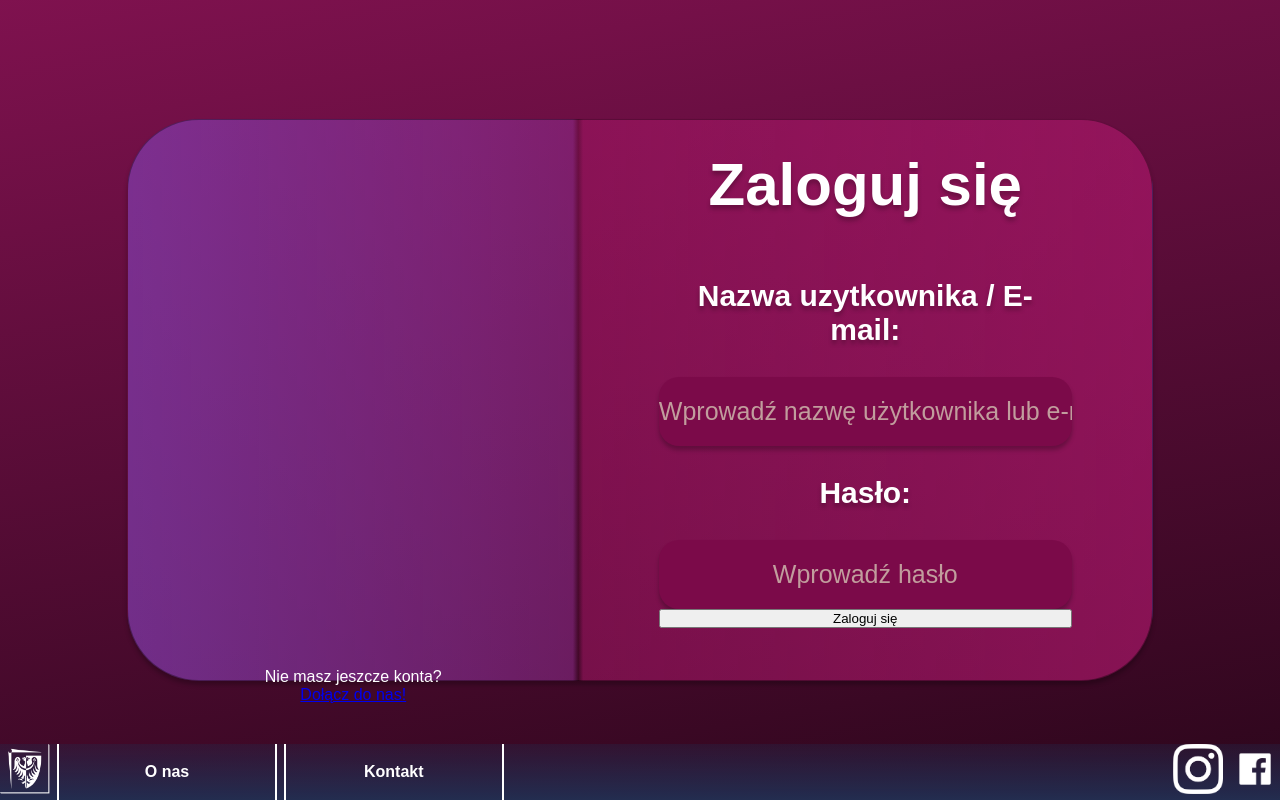
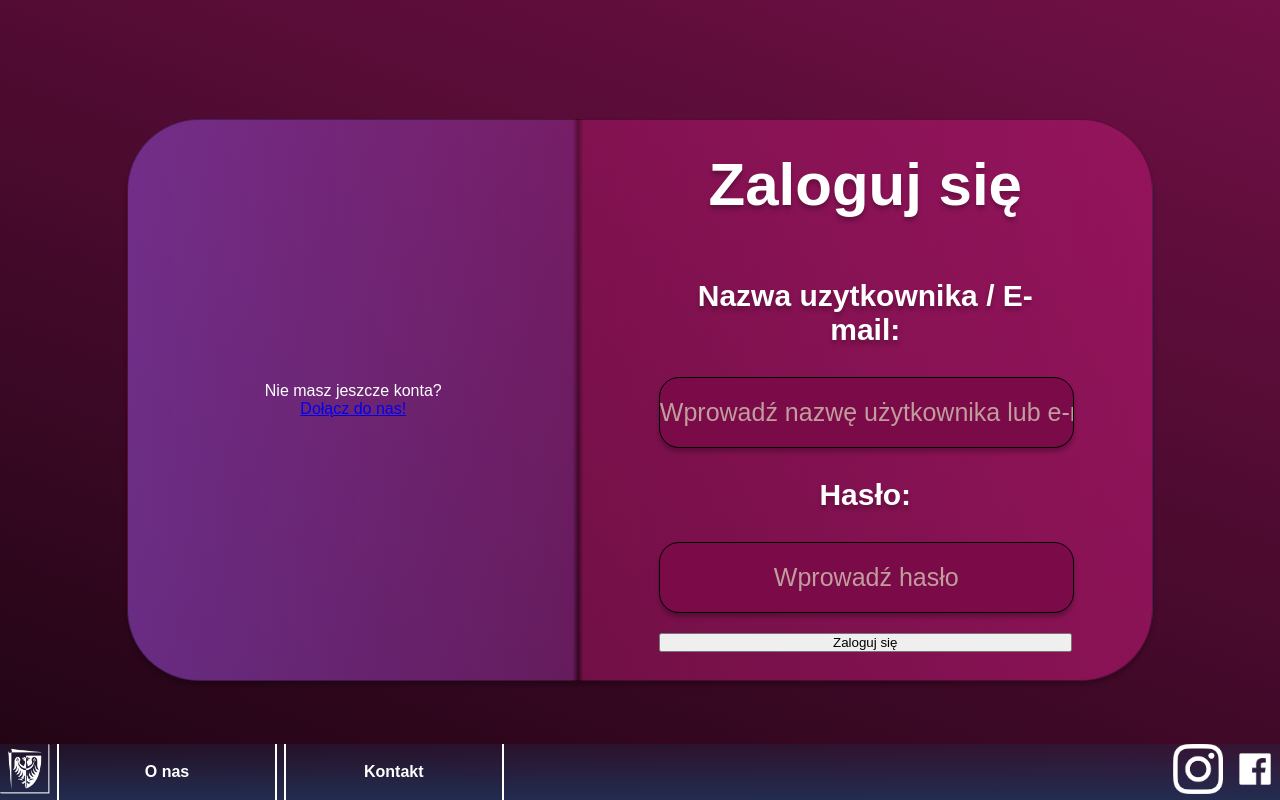
Before and after one commit to RussetFox/Engineering-Thesis-Wirtualna-Politechnika, a React (Create React App) app in the folder wirtualna-front/: page /login in a window 1280 px wide. Built offline with nearby package versions, Linux system fonts and the light colour scheme.

Commit message:
Alpha 1.3.3: Improved styling, slight code refactoring to reduce number of files and improve code readability for animated gradiendt backgrounds

```diff
--- a/wirtualna-front/src/Components/Login.tsx
+++ b/wirtualna-front/src/Components/Login.tsx
@@ -1,6 +1,7 @@
 import React, { useState } from 'react';
 import { Link } from 'react-router-dom';
 import '../Styles/Login-Page.css';
+import '../Styles/Button.css';
 export default function Login() {
   const [login, setLogin] = useState(() => { return '' });
   const [password, setPassword] = useState(() => { return '' });
@@ -11,7 +12,7 @@ export default function Login() {
   };
 
   return (
-    <div className='login-page'>
+    <div className='gradient-background-claret'>
       <div className='login-form-frame'>
         <div className='login-form-data'>
           <h1>Zaloguj się</h1>
--- a/wirtualna-front/src/Components/Main-Page-Component.tsx
+++ b/wirtualna-front/src/Components/Main-Page-Component.tsx
@@ -6,7 +6,7 @@ import PwrLogo from "../Resources/Logo/logo.png";
 
 export default function Main_Page_Component() {
     return (
-        <div className="gradient-background">
+        <div className="gradient-background-mainpage">
             <div className="front-page-frame">
                 <div className="front-page-frame-photo"><img src={PwrLogo} alt="H3h3h3" /></div>
                 <div className="front-page-frame-title">
--- a/wirtualna-front/src/Components/Register.tsx
+++ b/wirtualna-front/src/Components/Register.tsx
@@ -17,6 +17,7 @@ export default function Register () {
   };
 
   return (
+    <div className='gradient-background-purple'>
     <div>
       <h2>Register</h2>
       <form onSubmit={handleRegister}>
@@ -65,5 +66,6 @@ export default function Register () {
       <p>Masz już konto?</p>
       <Link to = '/login'>Zaloguj się!</Link>
     </div>
+    </div>
   );
 };
--- a/wirtualna-front/src/Styles/Gradient_Background.css
+++ b/wirtualna-front/src/Styles/Gradient_Background.css
@@ -12,7 +12,7 @@
   }
 }
 
-.gradient-background {
+.gradient-background-mainpage {
   /* Applying the specified colors in a repeating gradient */
   background: linear-gradient(249deg,
       #813CAC 9.37%,
@@ -41,3 +41,47 @@
   justify-content: center;
   align-items: center;
 }
+
+
+.gradient-background-claret {
+  /*Gradient*/
+  background: linear-gradient(-160deg, #A61767 0%, rgba(166, 23, 103, 0.00) 100%);
+  background-color: black;
+
+  background-size: 200% 200%;
+
+  /*Animation time*/
+  animation: gradientAnimation 7s ease infinite;
+
+  height: 100%;
+  width: 100%;
+  position: fixed;
+  top: 0;
+  left: 0;
+  display: flex;
+  justify-content: center;
+  align-items: center;
+
+}
+
+
+.gradient-background-purple {
+  /*Gradient*/
+  background: linear-gradient(160deg, rgba(129, 60, 172, 0.76) 0%, rgba(129, 60, 172, 0.19) 100%);
+  background-color: black;
+
+  background-size: 200% 200%;
+
+  /*Animation time*/
+  animation: gradientAnimation 7s ease infinite;
+
+  height: 100%;
+  width: 100%;
+  position: fixed;
+  top: 0;
+  left: 0;
+  display: flex;
+  justify-content: center;
+  align-items: center;
+
+}
--- a/wirtualna-front/src/Styles/Login-Page.css
+++ b/wirtualna-front/src/Styles/Login-Page.css
@@ -1,42 +1,3 @@
-@keyframes gradientAnimation {
-    0% {
-      background-position: 0% 50%;
-    }
-
-    50% {
-      background-position: 100% 50%;
-    }
-
-    100% {
-      background-position: 0% 50%;
-    }
-  }
-
-.login-page {
-
-     /* Applying the specified colors in a repeating gradient */
-  background: linear-gradient(170deg, #A61767 0%, rgba(166, 23, 103, 0.00) 100%) ;
-  background-color: black;
-
-/*Ustawienie gradientu w celach*/
-background-size: 200% 200%;
-
-
-/* Set up the animation */
-animation: gradientAnimation 8s ease infinite;
-
-/* Below are your pre-existing styles to ensure full screen and centering */
-height: 100%;
-width: 100%;
-position: fixed;
-top: 0;
-left: 0;
-display: flex;
-justify-content: center;
-align-items: center;
-
-}
-
 .login-form-frame {
     border-radius: 72px;
     border: 1px solid rgba(0, 0, 0, 0.35);
@@ -45,6 +6,7 @@ align-items: center;
     width: 80%;
     height: 70%;
     grid-template-columns: 44% 56%;
+    grid-template-rows: 100%;
     display: grid;
     align-items: center;
 }
@@ -74,7 +36,7 @@ align-items: center;
     height: 80%;
     width: 90%;
     padding-top: 0px;
-    padding-bottom: 40px;
+    padding-bottom: 60px;
     display: flex;
     flex-direction: column;
     justify-content: space-around;
@@ -95,7 +57,6 @@ align-items: center;
     border: 1px solid #000;
     background: #7B0A49;
     box-shadow: 0px 4px 4px 0px rgba(0, 0, 0, 0.25);
-    border: none;
     text-align: center;
     font-size: 25px;
     width: 100%;
@@ -108,6 +69,10 @@ align-items: center;
 .login-form-data input::placeholder {
     color: #C19D9D;
 }
+.login-form-data button{
+    margin-top: 20px;
+    height: 20%;
+}
 
 * {
     margin: 0;
@@ -118,6 +83,7 @@ align-items: center;
 .login-form-joinus {
     color: white;
     grid-column: 1/2;
+    grid-row: 1;
     display: flex;
     flex-direction: column;
     justify-content: center;
```
